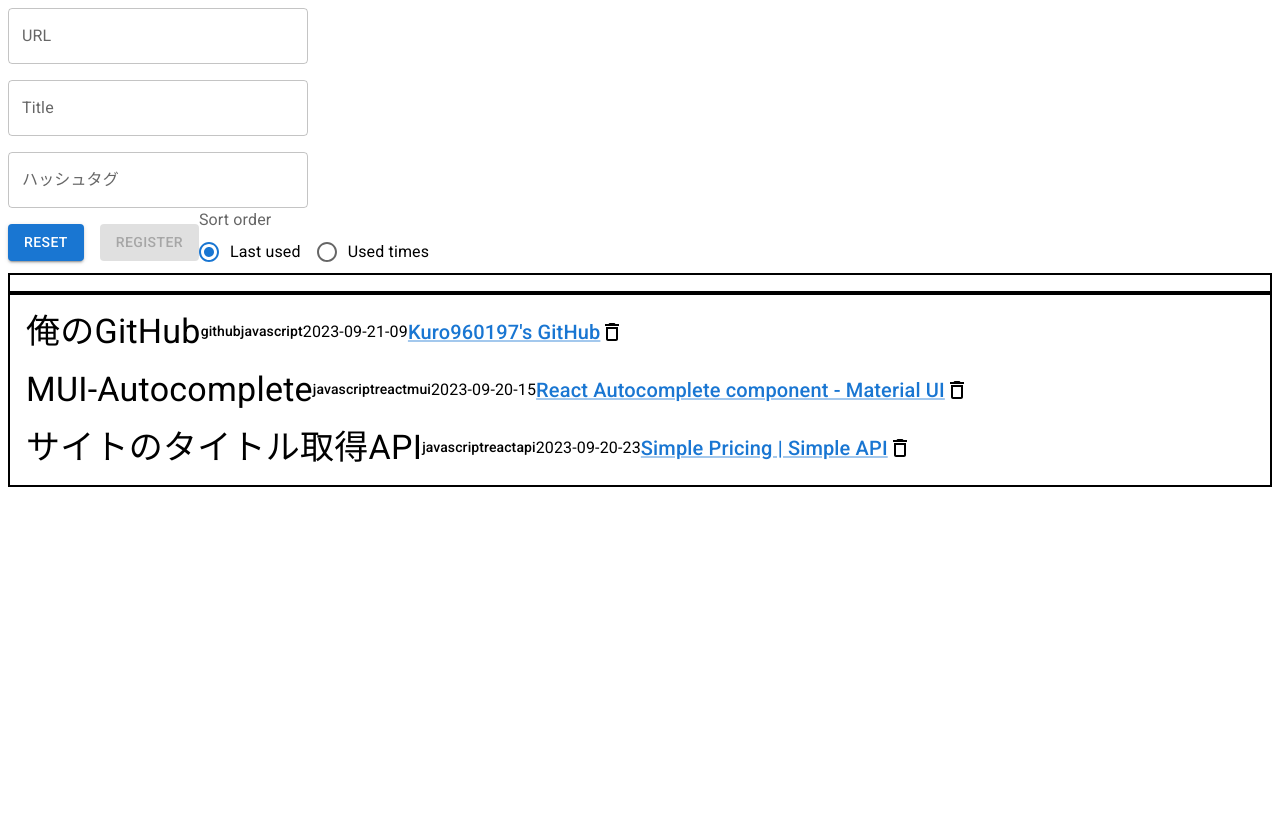
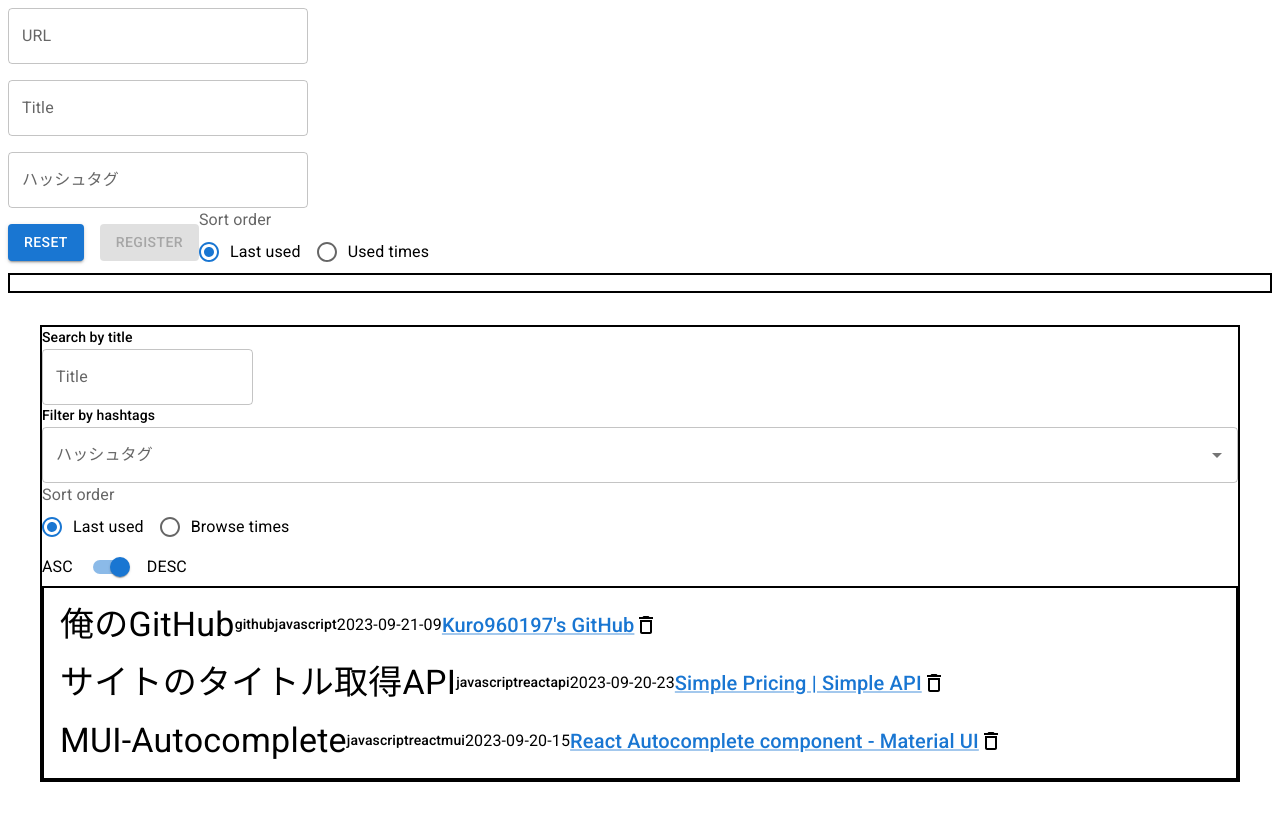
Before and after one commit to haru960197/YakusugiBookmark, a React (Create React App) app: page / in a window 1280 px wide. Built offline with nearby package versions, Linux system fonts and the light colour scheme.

Commit message:
[update] 並べ替えに対応

```diff
--- a/src/components/WebSiteList.js
+++ b/src/components/WebSiteList.js
@@ -1,5 +1,23 @@
-import { List, ListItem, Typography, Link, Box } from "@mui/material";
+import {
+    List,
+    ListItem,
+    Typography,
+    Link,
+    Box,
+    TextField,
+    Autocomplete,
+    Chip,
+    Radio,
+    RadioGroup,
+    FormControlLabel,
+    FormControl,
+    FormLabel,
+    Stack,
+    Switch
+} from "@mui/material";
 import DeleteOutlineOutlinedIcon from '@mui/icons-material/DeleteOutlineOutlined';
+import { useEffect, useState } from 'react';
+
 function WebSiteListItem({ webSite, deleteWebSite }) {
     return (
         <ListItem>
@@ -14,11 +32,97 @@ function WebSiteListItem({ webSite, deleteWebSite }) {
     );
 }
 
-export default function WebSiteList({ webSites, deleteWebSite }) {
+function filterList(webSites, title, hashTags) {
+    let filterdList = [...webSites];
+
+    // filter by title
+    filterdList = filterdList.filter((webSite) => webSite.title.includes(title));
+
+    // filter by hashTags
+    filterdList = filterdList.filter((webSite) => {
+        let hasAllTheHashTags = true;
+        hashTags.forEach((hashTag) => {
+            if (!webSite.hashTagNames.includes(hashTag)) {
+                hasAllTheHashTags = false;
+            }
+        })
+        return hasAllTheHashTags;
+    });
+
+    return filterdList;
+}
+
+function sortList(webSites, sortOrder, isDESC) {
+    const sortedList = [...webSites];
+    if (sortOrder === 'date') {
+        sortedList.sort((a, b) => {
+            const dateOfB = parseInt(b.registerDate.split('-').join(''), 10);
+            const dateOfA = parseInt(a.registerDate.split('-').join(''), 10);
+            return dateOfB - dateOfA;
+        });
+    } else {
+        sortedList.sort((a, b) => b.accessCount - a.accessCount);
+    }
+    if (!isDESC) sortedList.reverse();
+    return sortedList;
+}
+
+export default function WebSiteList({ hashTagList, webSites, deleteWebSite }) {
+    const [filterdList, setFilterdList] = useState([]);
+    const [title, setTitle] = useState('');
+    const [hashTags, setHashTags] = useState([]);
+    useEffect(
+        () => setFilterdList(filterList(webSites, title, hashTags))
+    , [webSites, title, hashTags]);
+
+    const [sortOrder, setSortOrder] = useState('date');
+    const [isDESC, setIsDESC] = useState(true);
+
+    useEffect(
+        () => setFilterdList((l) => sortList(l, sortOrder, isDESC))
+    , [sortOrder, isDESC]);
+
     return (
+        <Box sx={{ border: 2, borderColor: "black", margin: 4 }}>
+            <>
+                <Typography variant="subtitle2">Search by title</Typography>
+                <TextField label="Title" onChange={(e) => setTitle(e.target.value)}/>
+            </>
+            <>
+                <Typography variant="subtitle2">Filter by hashtags</Typography>
+                <Autocomplete
+                    onChange={(e, newHashTags) => setHashTags(newHashTags)}
+                    multiple
+                    options={hashTagList.map((option) => option.name)}
+                    renderTags={(value, getTagProps) =>
+                        value.map((option, index) => (
+                            <Chip label={option} {...getTagProps({ index })} />
+                        ))
+                    }
+                    renderInput={(params) => <TextField {...params} label="ハッシュタグ" />}
+                />
+            </>
+            <>
+                <FormControl>
+                    <FormLabel>Sort order</FormLabel>
+                        <RadioGroup
+                            row
+                            value={sortOrder}
+                            onChange={(e) => setSortOrder(e.target.value)}
+                        >
+                            <FormControlLabel value="date" control={<Radio />} label="Last used" />
+                            <FormControlLabel value="browseTime" control={<Radio />} label="Browse times" />
+                        </RadioGroup>
+                </FormControl>
+                <Stack direction="row" spacing={1} alignItems="center">
+                    <Typography>ASC</Typography>
+                    <Switch checked={isDESC} onChange={(e) => setIsDESC(e.target.checked)}/>
+                    <Typography>DESC</Typography>
+                </Stack>
+            </>
             <Box sx={{ border: 2, borderColor: "black" }}>
                 <List>
-                {webSites.map((webSite, i) =>
+                    {filterdList.map((webSite, i) =>
                         <WebSiteListItem
                             key={`webSiteList-${i}`}
                             webSite={webSite}
@@ -27,5 +131,6 @@ export default function WebSiteList({ webSites, deleteWebSite }) {
                     )}
                 </List>
             </Box>
+        </Box>
     );
 };
```
Lines whose indentation alone changed are shown as unchanged.
